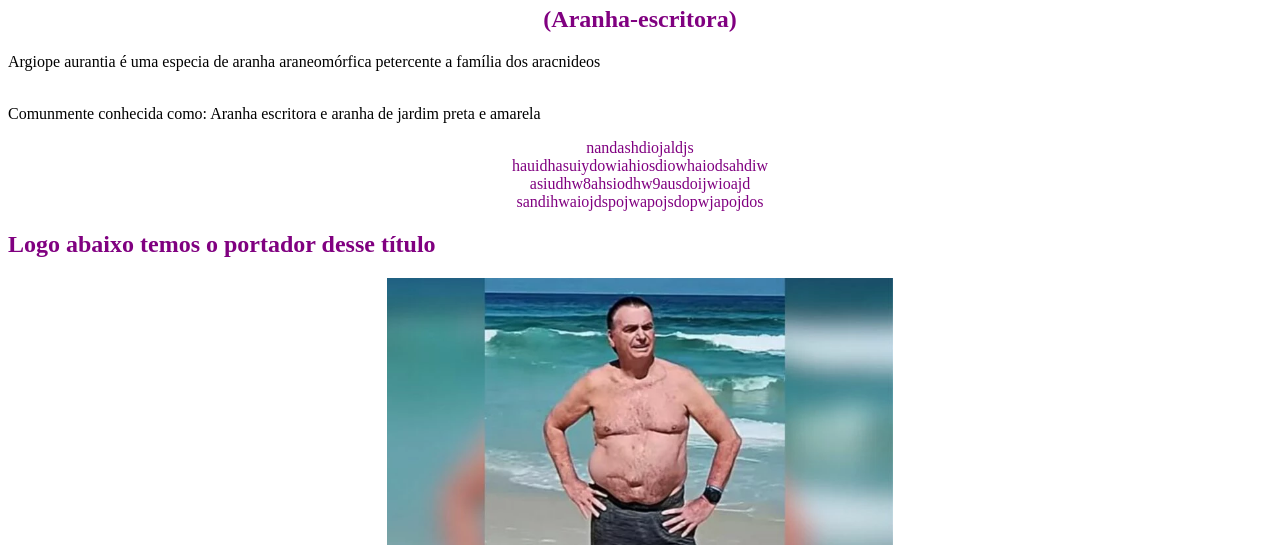
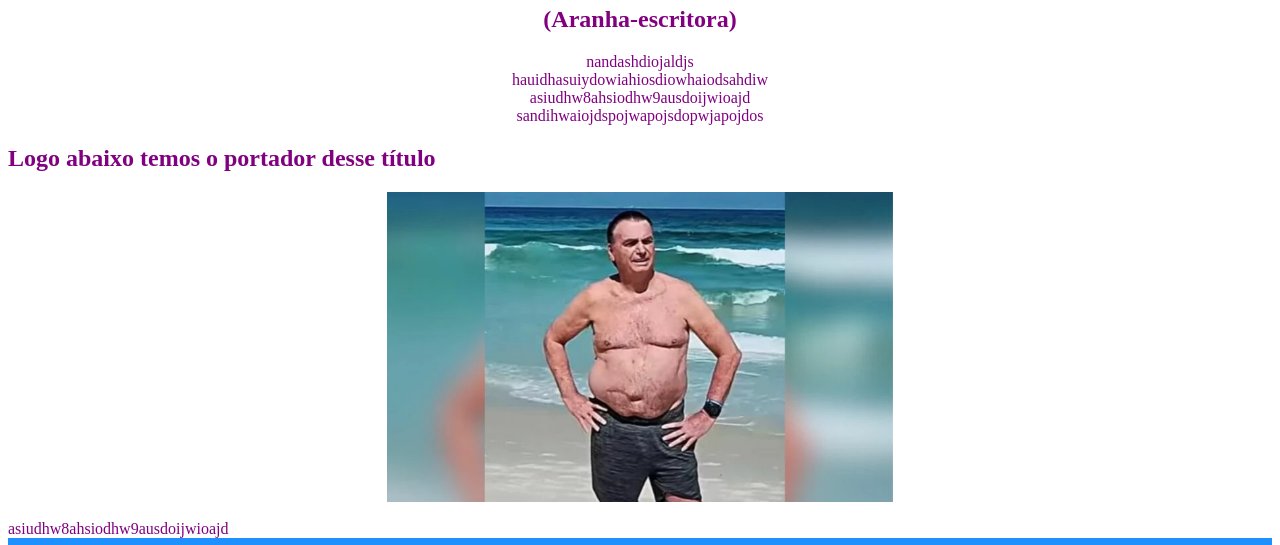
Before and after one commit to GustaJack/Gustajack.github.io, a plain HTML site: page index.html in a window 1280 px wide. Shown: the part 60-605 px from the top of the page. Drawn offline with Linux system fonts and the light colour scheme.

Commit message:
Update index.html

```diff
--- a/index.html
+++ b/index.html
@@ -54,8 +54,6 @@
   <center><h2>(Aranha-escritora)</h2></center
   <img src="Argiope aurantia.jpg" align=center heigh="30%" width="20%">
 
-  <p>Argiope aurantia é uma especia de aranha araneomórfica petercente a família dos aracnideos</p>
-  <br>Comunmente conhecida como: Aranha escritora e aranha de jardim preta e amarela
 
   <center><p><font color=purple> nandashdiojaldjs
   <br>hauidhasuiydowiahiosdiowhaiodsahdiw
```
